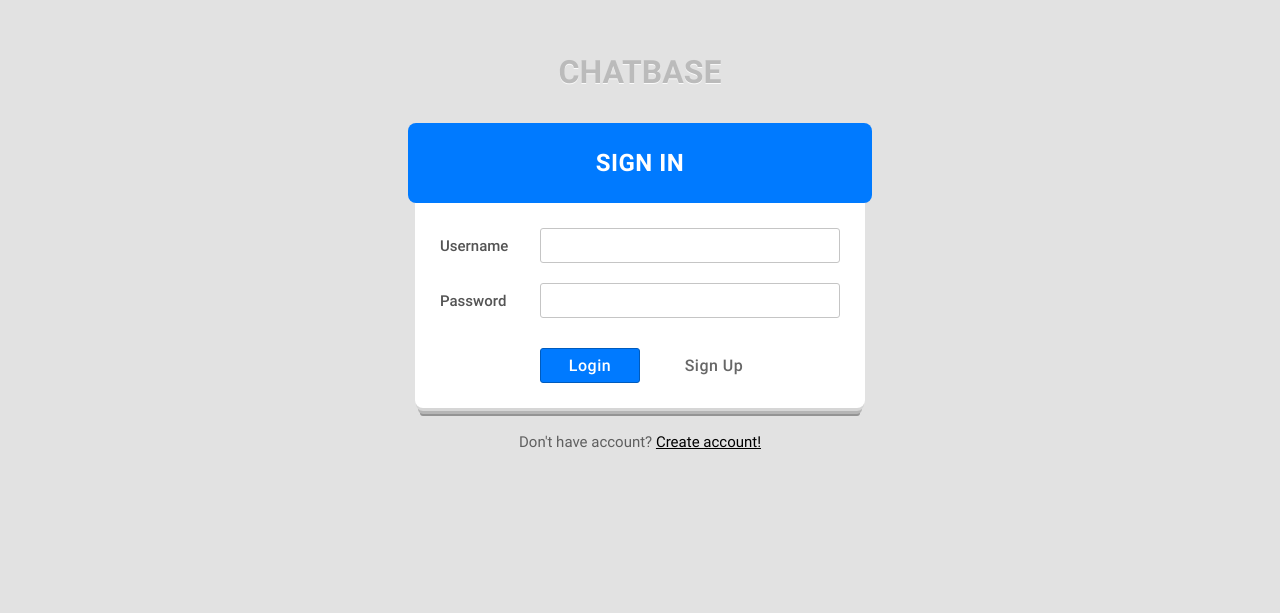
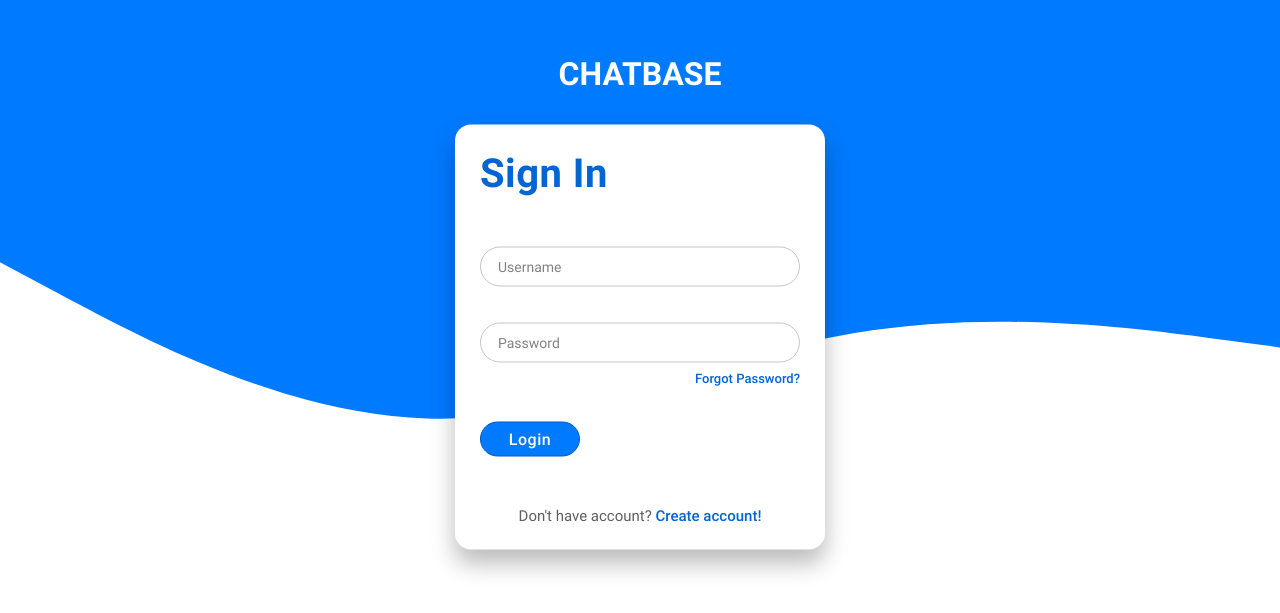
Before and after one commit to thisYogesh/chat, a website: page index.html in a window 1280 px wide. Shown: the part 113-726 px from the top of the page. Drawn offline with Linux system fonts and the light colour scheme.

Commit message:
update sign in, sign up form design

```diff
--- a/css/auth.css
+++ b/css/auth.css
@@ -8,61 +8,78 @@
   font-weight: 600;
   font-size: 2em;
   text-align: center;
-    color: #bbbbbb;
-    text-shadow: 0px 1px 0px #fbfbfb;
+  color: #ffffff;
 }
 
-.app-brand{
+.app-brand {
   width: 100%;
   margin-top: -70px;
 }
 
-.app-auth-signin {
-    /* margin-top: 50px; */
+.app-auth-sign-form {
+  margin-top: 50px;
+  background-color: #fff;
+  padding: 25px 0;
+  border-radius: 16px;
+  box-shadow: 0px 14px 23px #00000045;
 }
 
 .app-form-head {
-    background-color: #007aff;
-    color: #fff;
-    text-align: center;
-    height: 80px;
-    line-height: 80px;
   border-radius: 8px;
+  padding: 0 25px 25px 25px;
 }
 
 .app-form-title {
-    text-transform: uppercase;
+  text-transform: capitalize;
   letter-spacing: 0.5px;
-    font-size: 1.5em;
+  font-size: 2.5em;
+  color: #0165d2;
 }
 
 .app-form {
-    background-color: #fff;
   padding: 25px;
-    margin: 0 7px;
   border-radius: 0 0 8px 8px;
-    box-shadow: 0 4px 0px -1px #d6d6d6, 0 9px 0px -3px #b5b5b5, 0 13px 0px -5px #949494;
 }
 
 .app-form-row {
   display: flex;
-    margin-bottom: 20px;
+  margin-bottom: 36px;
+  position: relative;
+  flex-wrap: wrap;
+  min-width: 300px;
+}
+
+.app-form-fp {
+  font-size: 13px;
+  width: 100%;
+  text-align: right;
+  margin-top: 8px;
 }
 
 .app-form-label {
-    font-size: 15px;
-    color: #545454;
+  font-size: 14px;
+  color: #828282;
   min-width: 100px;
   align-self: center;
-    font-weight: 500;
+  font-weight: 400;
+  position: absolute;
+  margin-left: 18px;
+  transition: all 0.2s ease;
+  top: 12px;
+  left: 0;
 }
 
 .form-input {
-    width: 300px;
+  /* width: 300px; */
+}
+
+.form-input:focus + label {
+  top: -23px;
+  left: -17px;
+  color: #4d4d4d;
 }
 
 .app-form-controls {
-    margin-left: 100px;
   margin-top: 30px;
 }
 
@@ -72,9 +89,3 @@
   font-size: 15px;
   color: #5f5f5f;
 }
-
-.auth-sign-bottom a {
-    color: #000;
-    text-decoration: underline;
-    cursor: pointer;
-}
--- a/css/button.css
+++ b/css/button.css
@@ -3,15 +3,15 @@
   height: 35px;
   font-size: 16px;
   min-width: 100px;
-    letter-spacing: .5px;
+  letter-spacing: 0.5px;
   font-weight: 500;
   font-family: Roboto;
-    border-radius: 3px;
+  border-radius: 20px;
   margin: 0 10px;
   cursor: pointer;
 }
 
-.app-button--primary{
+.app-button--primary {
   background-color: #007aff;
   border: 1px solid #005bbd;
   color: #fff;
@@ -22,7 +22,7 @@
   color: #676767;
 }
 
-.app-button--secondary:hover{
+.app-button--secondary:hover {
   box-shadow: 0 0 4px #00000047;
 }
 
--- a/css/common.css
+++ b/css/common.css
@@ -1,4 +1,3 @@
-
 * {
   box-sizing: border-box;
   margin: 0;
@@ -26,7 +25,6 @@ body {
 
 .app {
   display: flex;
-    background-color: #e2e2e2;
 }
 
 .app-side-main {
@@ -39,7 +37,7 @@ body {
   z-index: 1;
 }
 
-.app-main-wrapper{
+.app-main-wrapper {
   padding: 25px;
 }
 
@@ -49,7 +47,7 @@ body {
   display: flex;
 }
 
-.app-main-area-wrapper{
+.app-main-area-wrapper {
   position: relative;
   display: flex;
   background-color: #fff;
@@ -63,7 +61,7 @@ body {
   width: 100%;
   overflow: hidden;
   background-color: #fafafa;
-    transition: width .3s ease;
+  transition: width 0.3s ease;
 }
 
 .app-main-area-wrapper.--open-profile > .app-main-area {
@@ -119,7 +117,7 @@ body {
   font-size: 22px;
 }
 
-.search-bar{
+.search-bar {
   margin-top: 22px;
 }
 
@@ -151,7 +149,7 @@ body {
 }
 
 .main-user-item.--active-user:before {
-    content: '';
+  content: "";
   position: absolute;
   left: 0;
   top: 50%;
@@ -268,7 +266,7 @@ body {
   min-height: 100%;
 }
 
-.user-chat-profile{
+.user-chat-profile {
   position: relative;
   align-self: flex-end;
 }
@@ -366,7 +364,7 @@ body {
   box-shadow: 0px 0px 0px #0000004a;
   height: 100%;
   z-index: 1;
-    transition: right .3s ease;
+  transition: right 0.3s ease;
   min-width: 250px;
   color: #fff;
 }
@@ -459,7 +457,8 @@ body {
   margin: 0 auto;
 }
 
-.app-profile-quote:after, .app-profile-quote:before {
+.app-profile-quote:after,
+.app-profile-quote:before {
   content: '"';
   font-weight: 900;
   font-size: 15px;
--- /dev/null
+++ b/css/effects.css
@@ -0,0 +1,24 @@
+.--effect-wave-bg {
+  position: relative;
+}
+
+.--effect-wave-bg:before {
+  content: "";
+  position: absolute;
+  left: 0;
+  top: 0;
+  height: 40%;
+  width: 100%;
+  background-color: #007aff;
+  z-index: -1;
+}
+
+.--effect-wave-bg:after {
+  position: absolute;
+  content: url("../images/wave.svg");
+  left: 0;
+  top: calc(40% - 6px);
+  width: 100%;
+  z-index: -1;
+  transform: rotate(180deg);
+}
--- a/css/input.css
+++ b/css/input.css
@@ -1,12 +1,13 @@
 .app-form-input {
-    height: 35px;
-    border: 1px solid #c5c5c5;
-    border-radius: 3px;
-    padding: 0 10px;
-    transition: box-shadow .3s ease, border-color .3s ease;
+  height: 40px;
+  border: 1px solid #c5c5c5;
+  border-radius: 21px;
+  padding: 0 18px;
+  transition: box-shadow 0.3s ease, border-color 0.3s ease;
+  width: 100%;
 }
 
 .app-form-input:focus {
-    box-shadow: 0 0 6px #007aff;
-    border-color: #007aff;
+  box-shadow: 0 0 6px #007aff;
+  border-color: #007aff;
 }
--- a/css/style.css
+++ b/css/style.css
@@ -1,5 +1,6 @@
 @import "./font.css";
 @import "../fonts/fontawesome-web/css/all.min.css";
+@import "../css/effects.css";
 @import "../css/common.css";
 @import "../css/modal.css";
 @import "../css/search-com.css";
--- a/css/utils.css
+++ b/css/utils.css
@@ -29,3 +29,9 @@
 .hide {
   display: none;
 }
+
+.link {
+  color: #0165d2;
+  font-weight: 500;
+  cursor: pointer;
+}
--- a/index.html
+++ b/index.html
@@ -7,62 +7,64 @@
     <link rel="stylesheet" href="./css/style.css"/>
 </head>
 <body>
-    <section class="app">
+    <section class="app --effect-wave-bg">
         <section class="app-auth">
             <div class="app-auth-wrapper pos-rel trans-cm">
                 <div class="app-brand pos-abs">
                     <h2 class="app-brand-name">Chatbase</h2>
                 </div>
-                <div class="app-auth-signin">
+                <div class="app-auth-sign-form app-auth-signin">
                     <div class="auth-signin">
                         <div class="app-form-head">
                             <h3 class="app-form-title">Sign In</h3>
                         </div>
                         <div class="app-form">
                             <div class="app-form-row">
+                                <input type="text" class="form-input app-form-input"/>
                                 <label class="app-form-label">Username</label>
-                                <input type="text" class="form-input app-form-input"/>
                             </div>
                             <div class="app-form-row">
+                                <input type="password" class="form-input app-form-input"/>
                                 <label class="app-form-label">Password</label>
-                                <input type="password" class="form-input app-form-input"/>
+                                <a class="link app-form-fp">Forgot Password?</a>
                             </div>
                             <div class="app-form-controls">
                                 <div class="app-button-wrapper">
                                     <button class="app-button app-button--primary">Login</button>
-                                    <button class="app-button app-button--secondary">Sign Up</button>
+                                    <!-- <button class="app-button app-button--secondary">Sign Up</button> -->
                                 </div>
                             </div>
                         </div>
                     </div>
 
                     <p class="auth-sign-bottom">
-                        Don't have account? <a class="auth-open-su-form">Create account!</a>
+                        Don't have account? <a class="link auth-open-su-form">Create account!</a>
                     </p>
                 </div>
 
-                <div class="app-auth-up hide">
+                <div class="app-auth-sign-form app-auth-signup hide">
                     <div class="auth-up">
                         <div class="app-form-head">
-                            <h3 class="app-form-title">Create Account</h3>
+                            <h3 class="app-form-title">Sign Up</h3>
                         </div>
                         <div class="app-form">
                             <div class="app-form-row">
+                                <input type="text" class="form-input app-form-input"/>
                                 <label class="app-form-label">Name</label>
-                                <input type="text" class="form-input app-form-input"/>
                             </div>
                             <div class="app-form-row">
-                                <label class="app-form-label">Username</label>
                                 <input type="text" class="form-input app-form-input"/>
+                                <label class="app-form-label">Email</label>
                             </div>
                             <div class="app-form-row">
-                                <label class="app-form-label">Password</label>
-                                <input type="password" class="form-input app-form-input"/>
+                                <input type="text" class="form-input app-form-input" />
+                                <label class="app-form-label">Phone</label>
                             </div>
                             <div class="app-form-row">
-                                <label class="app-form-label">Re-Password</label>
                                 <input type="password" class="form-input app-form-input"/>
+                                <label class="app-form-label">Password</label>
                             </div>
+
                             <div class="app-form-controls">
                                 <div class="app-button-wrapper">
                                     <button class="app-button app-button--primary">Sign Up</button>
@@ -73,7 +75,7 @@
                     </div>
 
                     <p class="auth-sign-bottom">
-                        Already have account? <a class="auth-open-si-form">Login here!</a>
+                        Already have account? <a class="link auth-open-si-form">Login here!</a>
                     </p>
                 </div>
             </div>
@@ -313,5 +315,11 @@
             </div>
         </div>
     </section>
+
+    <div class="wave hide">
+        <svg xmlns="http://www.w3.org/2000/svg" viewBox="0 0 1440 320">
+            <path fill="currentColor" fill-opacity="1" d="M0,160L80,170.7C160,181,320,203,480,176C640,149,800,75,960,80C1120,85,1280,171,1360,213.3L1440,256L1440,320L1360,320C1280,320,1120,320,960,320C800,320,640,320,480,320C320,320,160,320,80,320L0,320Z"></path>
+        </svg>
+    </div>
 </body>
 </html>
```
Also changed, not shown: images/wave.svg (added), 1 other file. Lines whose indentation alone changed are shown as unchanged.
